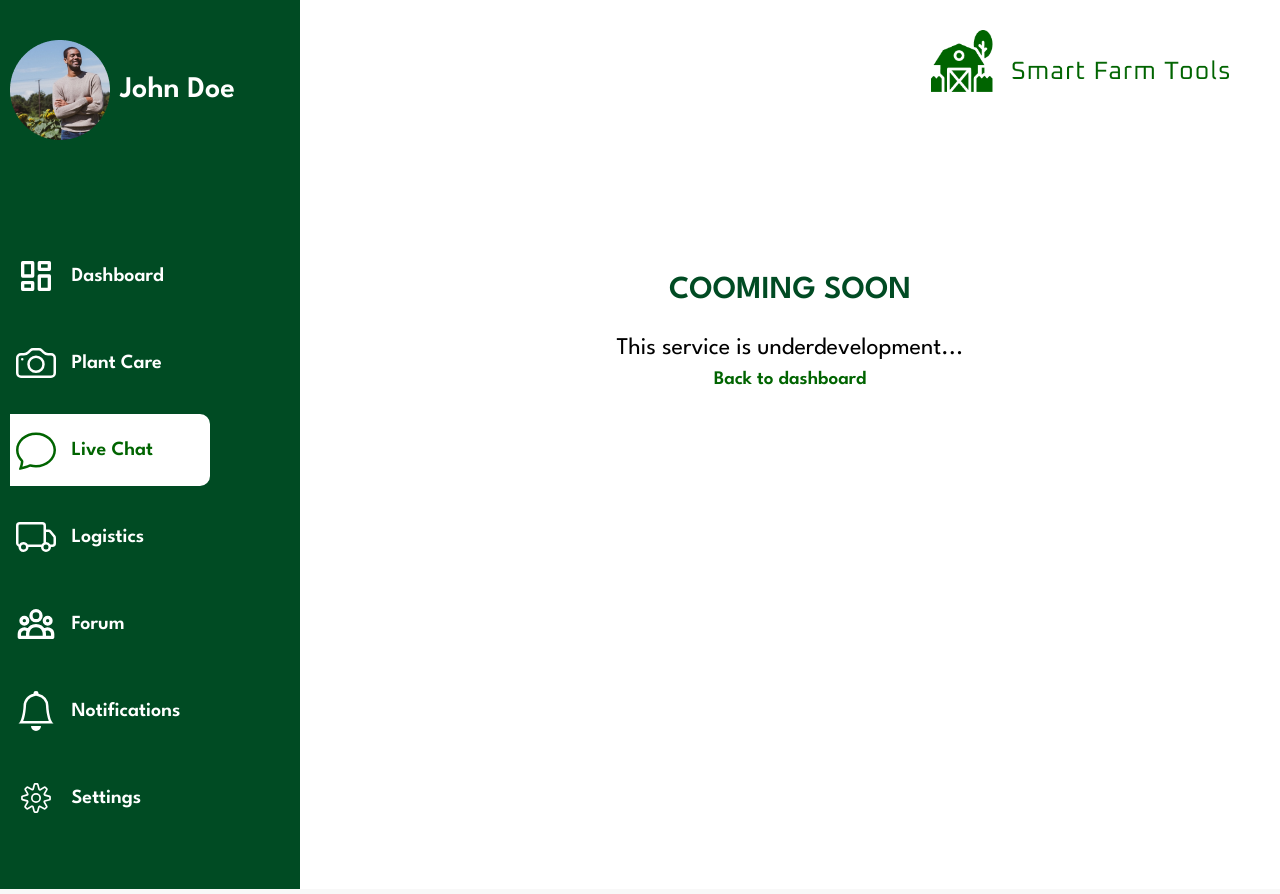
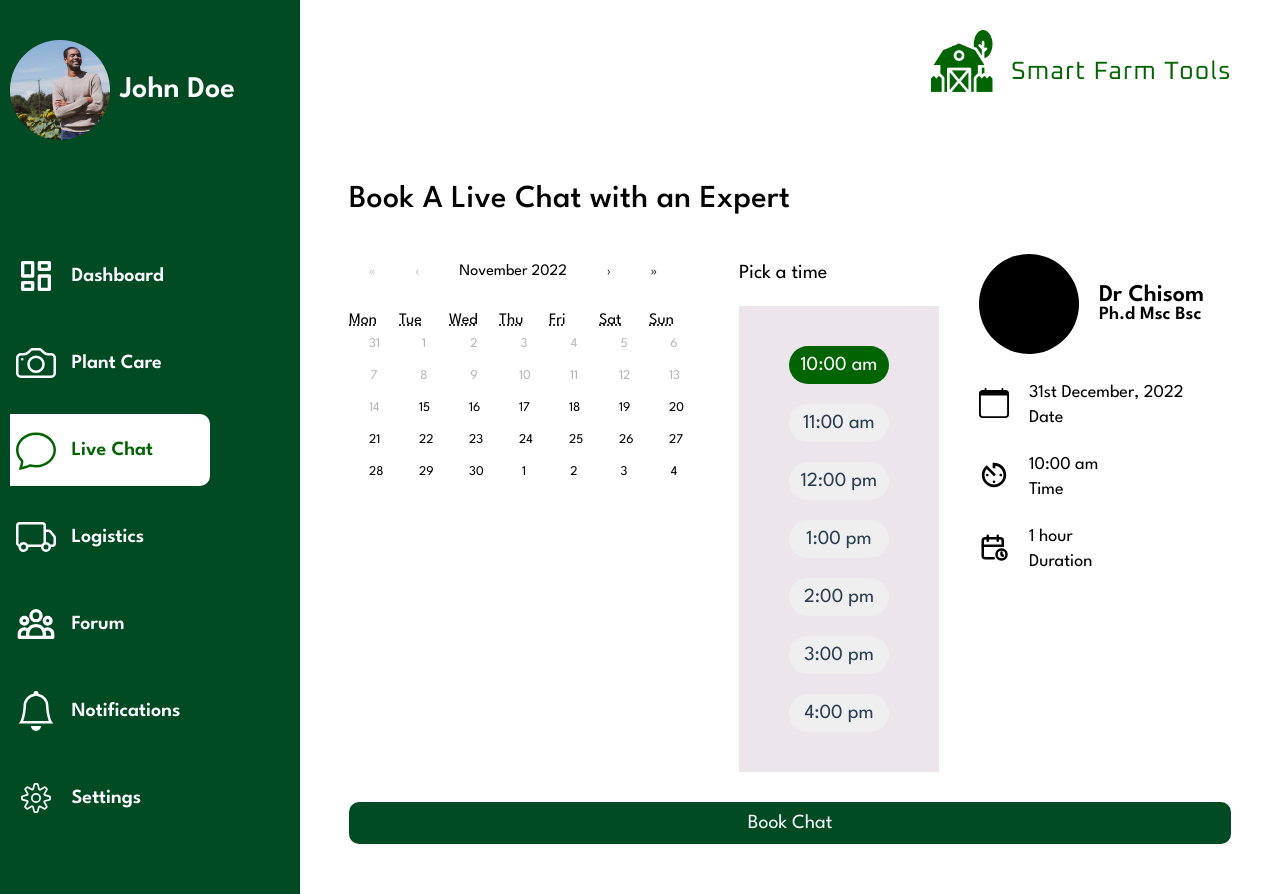
Before and after one commit to Ismat27/smart-farm-tool, a React (Create React App) app: page /live-chat in a window 1280 px wide. Built offline with nearby package versions, Linux system fonts and the light colour scheme.

Commit message:
feat: starter for live chat page

```diff
--- a/src/App.js
+++ b/src/App.js
@@ -7,6 +7,7 @@ import VerifyAccount from './pages/VerifyAccount';
 import DashboardLayout from './components/DashboardLayout';
 import CoomingSoon from './components/CoomingSoon';
 import PlantCare from './pages/PlantCare';
+import LiveChat from './pages/LiveChat';
 
 function App() {
   return (
@@ -19,7 +20,7 @@ function App() {
         <Route element={<DashboardLayout />}>
           <Route path='dashboard' element={<PlantCare/>} />
           <Route path='plant-care' element={<PlantCare/>} />
-          <Route path='live-chat' element={<CoomingSoon/>} />
+          <Route path='live-chat' element={<LiveChat/>} />
           <Route path='logistics' element={<CoomingSoon/>} />
           <Route path='settings' element={<CoomingSoon/>} />
           <Route path='notifications' element={<CoomingSoon/>} />
--- /dev/null
+++ b/src/components/Calen.js
@@ -0,0 +1,38 @@
+import React from 'react'
+import Calendar from 'react-calendar'
+import styled from 'styled-components'
+
+const Calen = ({value, onChange}) => {
+  return (
+    <Wrapper>
+        <Calendar
+            minDate={new Date()}
+            className={'calender'}
+            value={value}
+            onChange={onChange}
+        />
+    </Wrapper>
+  )
+}
+
+const Wrapper = styled.div`
+.calender {
+    button {
+        background-color: var(--white);
+        border: none;
+        padding: 10px 20px;
+    }
+
+    .react-calendar__month-view__weekdays__weekday {
+        border: none
+    }
+}
+.react-calendar__navigation {
+    margin-bottom: 1.5rem;
+}
+.react-calendar__navigation__label {
+    font-size: 16px;
+}
+`
+
+export default Calen
--- /dev/null
+++ b/src/components/ExpertBook.js
@@ -0,0 +1,85 @@
+import React from 'react'
+import styled from 'styled-components'
+import { BsCalendar } from 'react-icons/bs'
+import { IoMdTimer } from 'react-icons/io'
+import { TbCalendarTime } from 'react-icons/tb'
+
+const formatTime = (time) => {
+    let unit = 'pm';
+    if (time < 12) {
+        unit = 'am'
+    }
+    return `${time > 12 ? time % 12 : time}:00 ${unit}`
+}
+
+const ExpertBook = ({time}) => {
+  return (
+    <Wrapper>
+        <article>
+            <div className='img-container'></div>
+            <div className='profile'>
+                <h2>Dr Chisom</h2>
+                <h3>Ph.d  Msc Bsc</h3>
+            </div>
+        </article>
+        <article className='schedule-info'>
+            <span className='icon'>
+                <BsCalendar />
+            </span>
+            <div>
+                <p>31st December, 2022</p>
+                <p>Date</p>
+            </div>
+        </article>
+        <article className='schedule-info'>
+            <span className='icon'>
+                <IoMdTimer />
+            </span>
+            <div>
+                <p>{formatTime(time)}</p>
+                <p>Time</p>
+            </div>
+        </article>
+        <article className='schedule-info'>
+            <span className='icon'>
+                <TbCalendarTime />
+            </span>
+            <div>
+                <p>1 hour</p>
+                <p>Duration</p>
+            </div>
+        </article>
+
+    </Wrapper>
+  )
+}
+
+const Wrapper = styled.div`
+article {
+    display: flex;
+    align-items: center;
+    gap: 20px;
+    margin-bottom: 20px;
+}
+.img-container {
+    width: 100px;
+    height: 100px;
+    background-color: black;
+    border-radius: 50%;
+}
+.schedule-info > div >p:first-child {
+    margin-bottom: .5rem;
+}
+.icon {
+    svg {
+        font-size: 30px;
+    }
+}
+@media (min-width: 768px) {
+article {
+    margin-bottom: 30px;
+}
+}
+`
+
+export default ExpertBook
--- /dev/null
+++ b/src/components/TimePicker.js
@@ -0,0 +1,81 @@
+import React from 'react'
+import styled from 'styled-components'
+
+const times = [10, 11, 12, 13, 14, 15, 16]
+
+const TimePicker = ({time, setTime}) => {
+  return (
+    <Wrapper>
+        <p>Pick a time</p>
+        <article className='times'>
+            {
+                times.map(t => {
+                    if (t===12) {
+                        return (
+                            <button
+                                className={`${t===time ? 'time-btn active' : 'time-btn'}`}
+                                key={t}
+                                onClick={() => setTime(t)}
+                            >
+                                {t}:00 pm
+                            </button>
+                        )
+                    }
+                    return (
+                        <button
+                            className={`${t===time ? 'time-btn active' : 'time-btn'}`}
+                            key={t}
+                            onClick={() => setTime(t)}
+                        >
+                            {t % 12}:00 {t >12? 'pm': 'am'}
+                        </button>
+                    )
+                })
+            }
+        </article>
+    </Wrapper>
+  )
+}
+
+const Wrapper = styled.div`
+p {
+    font-size: 20px;
+    margin-bottom: 1.5rem;
+}
+.times {
+    background: #ECE5EC;
+    display: flex;
+    flex-direction: column;
+    gap: 20px;
+    align-items: center;
+    width: 200px;
+    padding-block: 40px;
+}
+.time-btn {
+    cursor: pointer;
+    border-radius: 20px;
+    border: none;
+    padding: 10px;
+    color: #2C3E50;
+    font-size: 20px;
+    width: 100px;
+}
+.time-btn.active {
+    background-color: var(--light-green);
+    color: var(--white);
+}
+@media (min-width: 576px) {
+    p {
+        padding-top: 10px;
+}
+
+}
+@media (min-width: 768px) {
+
+}
+@media (min-width: 992px) {
+
+}
+`
+
+export default TimePicker
--- /dev/null
+++ b/src/pages/LiveChat.js
@@ -0,0 +1,67 @@
+import React, { useState } from 'react'
+import styled from 'styled-components'
+import ExpertBook from '../components/ExpertBook'
+import TimePicker from '../components/TimePicker'
+import Calen from '../components/Calen'
+
+const LiveChat = () => {
+
+    const [val, setValue] = useState(new Date())
+    const [time, setTime] = useState(10)
+
+    const onChange = (value) => {
+        setValue(value)
+        // const month = value.getMonth() + 1
+        // const year = value.getFullYear()
+        // const date = value.getDate()
+    }
+
+  return (
+    <Wrapper>
+        <h1>Book A Live Chat with an Expert</h1>
+        <div className='content'>
+            <Calen value={val} onChange={onChange} />
+            <TimePicker time={time} setTime={setTime} />
+            <ExpertBook time={time} />
+        </div>
+        <button className='btn form-submit'>book chat</button>
+    </Wrapper>
+  )
+}
+
+const Wrapper = styled.section`
+h1 {
+    font-weight: 500;
+    font-size: 32px;
+    line-height: 120%;
+    letter-spacing: 0.25px;
+    margin-block: 20px 35px;
+}
+.content {
+    display: grid;
+    gap: 40px;
+    margin-bottom: 30px;
+}
+
+@media (min-width: 576px) {
+    .content {
+        grid-template-columns: repeat(2, auto)
+        gap: 20px;
+    }
+
+}
+
+@media (min-width: 768px) {
+
+}
+
+@media (min-width: 992px) {
+    h1 {
+        margin-top: 5px;
+    }
+    .content {
+        grid-template-columns: 350px 200px 250px;
+    }
+}
+`
+export default LiveChat
```
